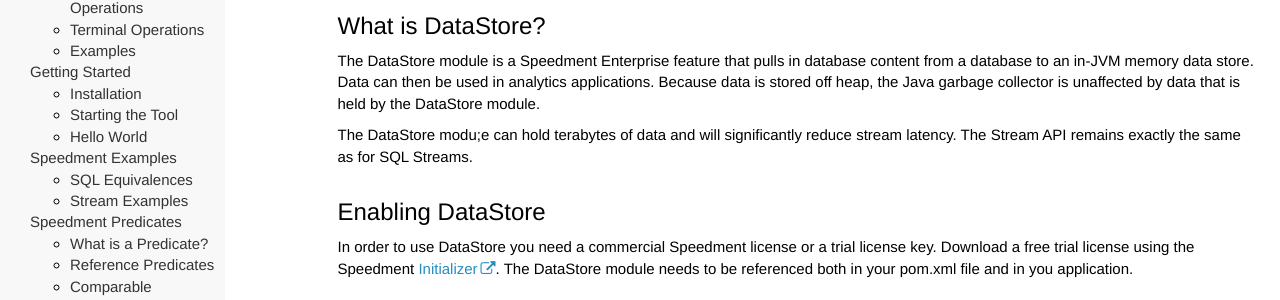
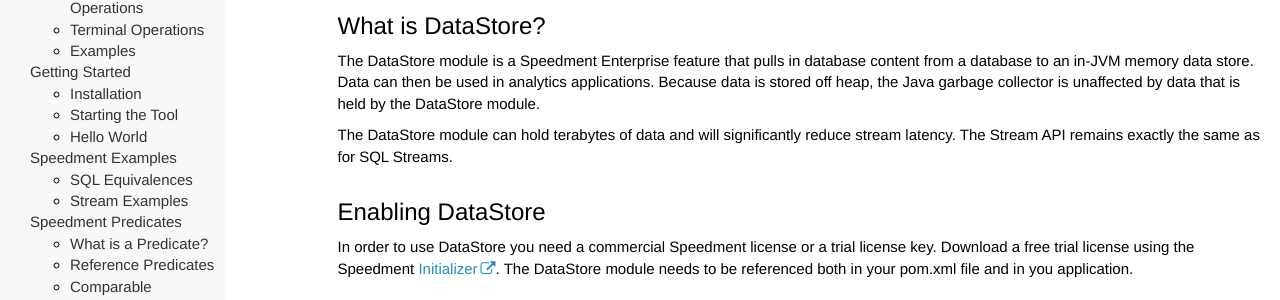
Before and after one commit to speedment/speedment-doc, a Jekyll site: the page built from pages/datastore.md, in a window 1280 px wide and 900 px high. Shown: the part 316-616 px from the top of the window. Built offline with Jekyll 4.4.1, drawn with Linux system fonts in a browser that asks for light colours; nearby versions of some CDN libraries; comment, search, counter and statistics services are not loaded; some of the changed text lies outside the part shown.

Commit message:
Fix typos in DataStore

```diff
--- a/pages/datastore.md
+++ b/pages/datastore.md
@@ -15,7 +15,7 @@
 
 The DataStore module is a Speedment Enterprise feature that pulls in database content from a database to an in-JVM memory data store. Data can then be used in analytics applications. Because data is stored off heap, the Java garbage collector is unaffected by data that is held by the DataStore module.
 
-The DataStore modu;e can hold terabytes of data and will significantly reduce stream latency. The Stream API remains exactly the same as for SQL Streams.
+The DataStore module can hold terabytes of data and will significantly reduce stream latency. The Stream API remains exactly the same as for SQL Streams.
 
 
 ## Enabling DataStore
```
Also changed, not shown: other parts of pages/datastore.md (+1 -1 lines).
